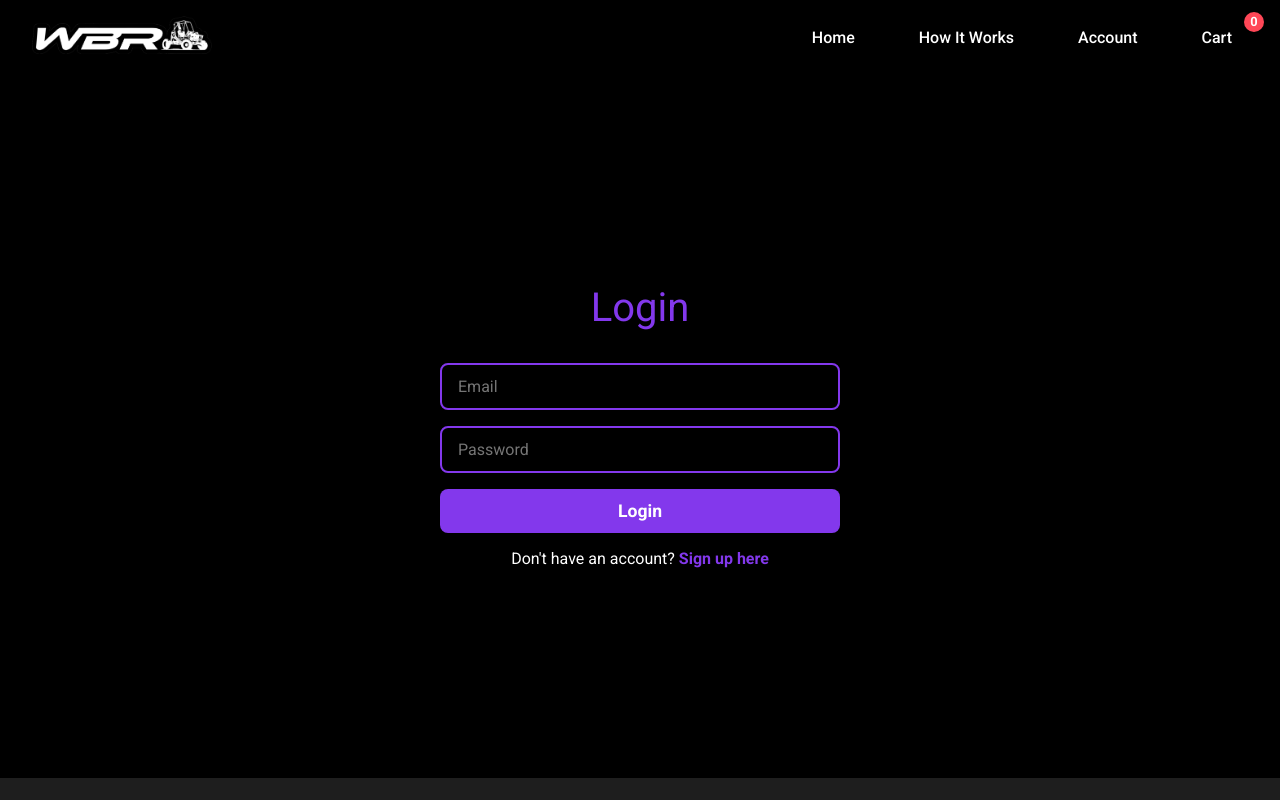
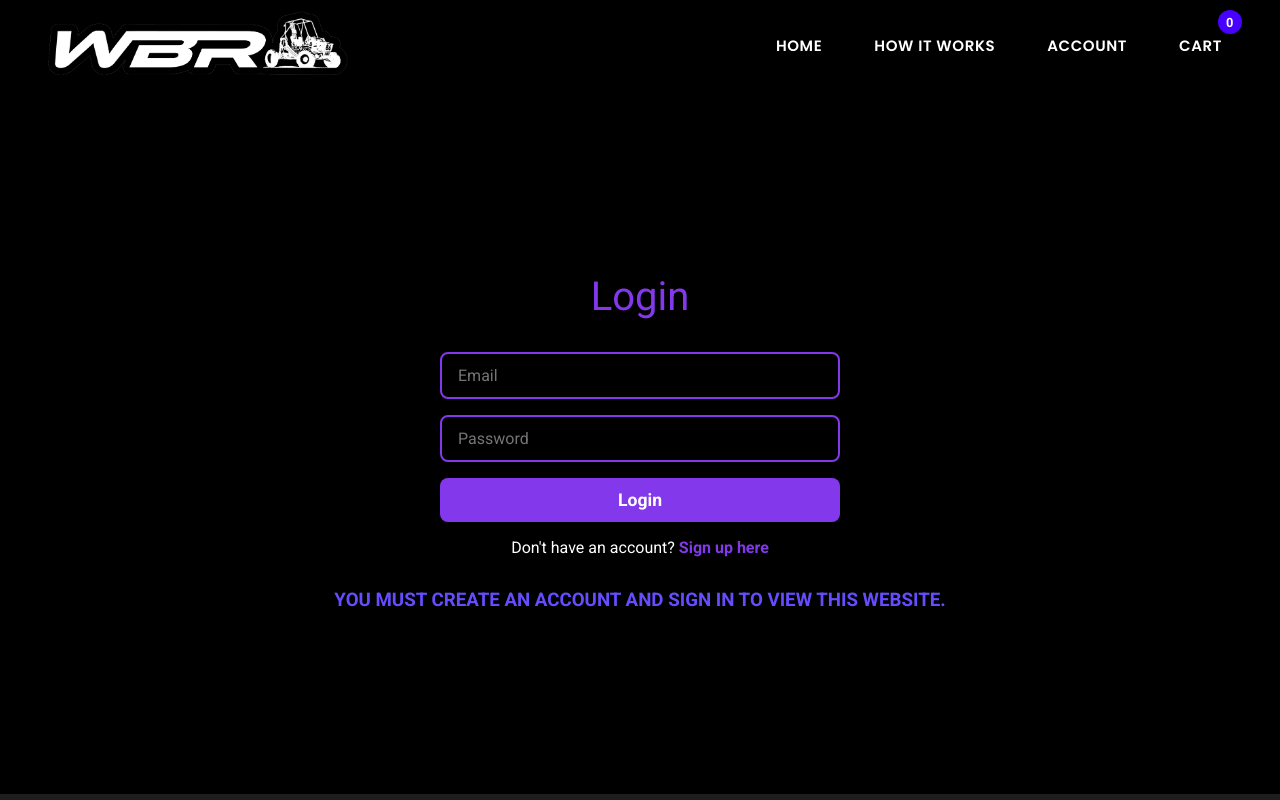
Before and after one commit to bnamayandev/BajaEcom-Frontend, a React (Vite) app: page /login in a window 1280 px wide. Built offline with nearby package versions, Linux system fonts and the light colour scheme; the HTML template or start-up script is replaced by a standard one.

Commit message:
More navbar and home page styling

```diff
--- a/index.html
+++ b/index.html
@@ -13,6 +13,7 @@
   <link
     href="https://fonts.googleapis.com/css2?family=Roboto:ital,wght@0,100;0,300;0,400;0,500;0,700;0,900;1,100;1,300;1,400;1,500;1,700;1,900&display=swap"
     rel="stylesheet">
+  <link href="https://fonts.googleapis.com/css2?family=Poppins:wght@400;600;700&display=swap" rel="stylesheet">
   <style>
     body {
       background-color: #1e1e1e;
--- a/src/components/Navbar.css
+++ b/src/components/Navbar.css
@@ -1,4 +1,3 @@
-/* Root variables for colors */
 :root {
     --background-color: #000000;
     --text-color: #ffffff;
@@ -10,12 +9,15 @@
     display: flex;
     justify-content: space-between;
     align-items: center;
-    padding: 1rem 2rem;
+    padding: 0 3rem;
+    /* Keep consistent horizontal padding */
     background-color: var(--background-color);
     position: sticky;
     top: 0;
     z-index: 1000;
     animation: fadeIn 1s ease-in-out;
+    height: 90px;
+    /* Increased navbar height for better appearance */
 }
 
 .logoContainer {
@@ -23,50 +25,72 @@
 }
 
 .logo {
-    width: 180px;
+    width: 300px;
     height: auto;
 }
 
+/* Nav list styling */
 .navList {
     display: flex;
     list-style: none;
     margin: 0;
     padding: 0;
     align-items: center;
+    height: 100%;
+    /* Ensure navList spans the full navbar height */
 }
 
 .navItem {
     margin-left: 2rem;
+    height: 100%;
+    /* Full height of the navbar */
+    display: flex;
+    align-items: center;
 }
 
 .navLink {
     text-decoration: none;
-    font-size: 1rem;
-    font-weight: 500;
+    font-family: 'Poppins', sans-serif;
+    font-weight: 600;
+    font-size: 15px;
     color: var(--text-color);
-    padding: 0.5rem 1rem;
-    border-radius: 8px;
-    transition: background-color 0.3s ease;
+    letter-spacing: 0.04em;
+    text-align: center;
+    padding: 0 10px;
+    display: flex;
+    align-items: center;
+    justify-content: center;
+    /* Center the link content */
+    height: 100%;
+    /* Full height of the navbar */
+    transition: background-color 0.3s ease, color 0.3s ease;
+    position: relative;
+    /* Ensure hover effect spans full height */
 }
 
 .navLink:hover {
-    background-color: rgba(131, 56, 236, 0.2);
+    background-color: rgba(33, 33, 33, 0.727);
+    color: rgb(230, 211, 255);
 }
 
+/* Cart link styling */
 .cartLink {
     position: relative;
 }
 
 .cartCount {
     position: absolute;
-    top: -8px;
-    right: -16px;
+    top: 10px;
+    /* Adjusted positioning to ensure visibility */
+    right: -10px;
+    /* Adjusted positioning for better alignment */
     display: inline-flex;
     justify-content: center;
     align-items: center;
-    width: 20px;
-    height: 20px;
-    background-color: #ff4757;
+    width: 24px;
+    /* Increased size for better readability */
+    height: 24px;
+    background-color: #4800ff;
     color: var(--text-color);
     font-size: 0.8rem;
     font-weight: bold;
@@ -78,6 +102,8 @@
     .navbar {
         flex-direction: column;
         padding: 1rem;
+        height: auto;
+        /* Adjust height for mobile views */
     }
 
     .logoContainer {
@@ -92,6 +118,21 @@
     .navItem {
         margin: 0.5rem 0;
     }
+
+    .navLink {
+        font-size: 18px;
+        /* Adjust font size for mobile views */
+        height: auto;
+    }
+
+    .cartCount {
+        top: -5px;
+        /* Adjusted for smaller screens */
+        right: -5px;
+        width: 20px;
+        height: 20px;
+        font-size: 0.7rem;
+    }
 }
 
 /* Animations */
--- a/src/components/Navbar.jsx
+++ b/src/components/Navbar.jsx
@@ -13,22 +13,22 @@ const Navbar = ({ count }) => {
       <ul className="navList">
         <li className="navItem">
           <Link to="/" className="navLink">
-            Home
+            HOME
           </Link>
         </li>
         <li className="navItem">
           <Link to="/howitworks" className="navLink">
-            How It Works
+            HOW IT WORKS
           </Link>
         </li>
         <li className="navItem">
           <Link to="/account" className="navLink">
-            Account
+            ACCOUNT
           </Link>
         </li>
         <li className="navItem">
           <Link to="/cart" className="navLink cartLink">
-            Cart <span className="cartCount">{count}</span>
+            CART <span className="cartCount">{count}</span>
           </Link>
         </li>
       </ul>
--- a/src/pages/Home.css
+++ b/src/pages/Home.css
@@ -35,10 +35,14 @@
 }
 
 .home>h1 {
-    font-size: 3rem;
-    color: white;
-    text-shadow: 2px 2px 4px rgba(0, 0, 0, 0.5);
+    font-family: 'Poppins', sans-serif;
+    font-weight: 800;
+    font-size: 48px;
+    line-height: 1em;
+    color: rgb(255, 255, 255);
+    letter-spacing: 0em;
     text-align: center;
+    text-shadow: 4px 4px 4px rgba(0, 0, 0, 0.908);
     padding: 0 20px;
     z-index: 1;
 }
--- a/src/pages/Home.jsx
+++ b/src/pages/Home.jsx
@@ -38,7 +38,7 @@ const Home = ({ addToCart, cart }) => {
     <div className="home-container">
       <div className='home' style={{ backgroundImage: `url(${currentImage})` }}>
         <div className='home-overlay' style={{ backgroundImage: `url(${nextImage})` }}></div>
-        <h1>Official Western Baja Merch Store</h1>
+        <h1>OFFICIAL WESTERN BAJA RACING MERCH STORE</h1>
       </div>
       <div className='cardSec'>
         <InventoryViewer addToCart={addToCart} cart={cart} />
--- a/src/pages/Login.css
+++ b/src/pages/Login.css
@@ -76,6 +76,12 @@
     animation: dropIn 0.8s ease-in-out;
 }
 
+h3 {
+    margin-top: 2rem;
+    color: #654dff;
+    font-weight: bold;
+}
+
 /* Redirect message styling */
 .redirect-message {
     margin-top: 1rem;
--- a/src/pages/Login.jsx
+++ b/src/pages/Login.jsx
@@ -58,6 +58,7 @@ function Login({ onLogin }) {
                     Sign up here
                 </Link>
             </p>
+            <h3>YOU MUST CREATE AN ACCOUNT AND SIGN IN TO VIEW THIS WEBSITE.</h3>
         </div>
     );
 }
```
Also changed, not shown: public/bottle.jpg (added).
